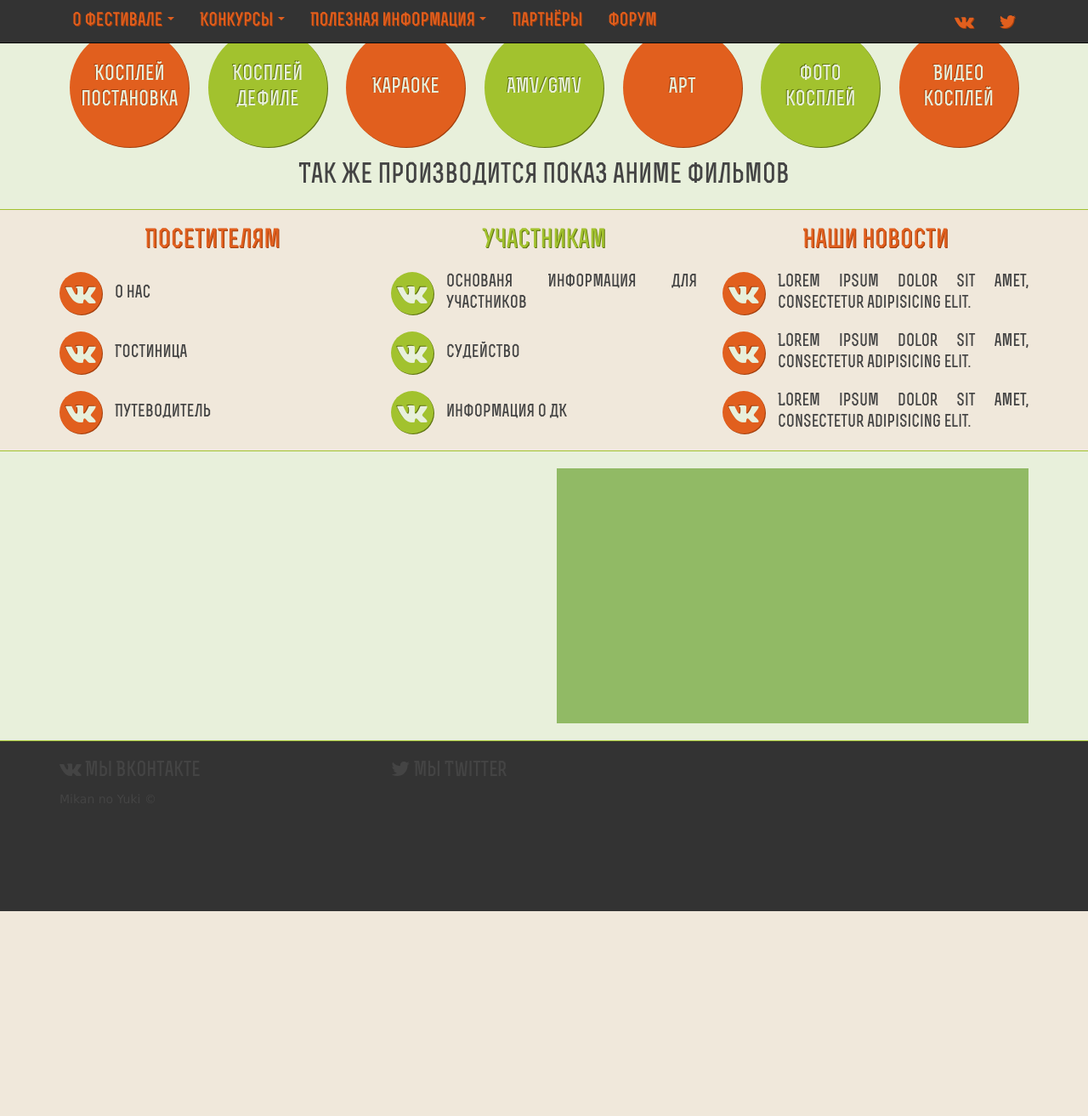
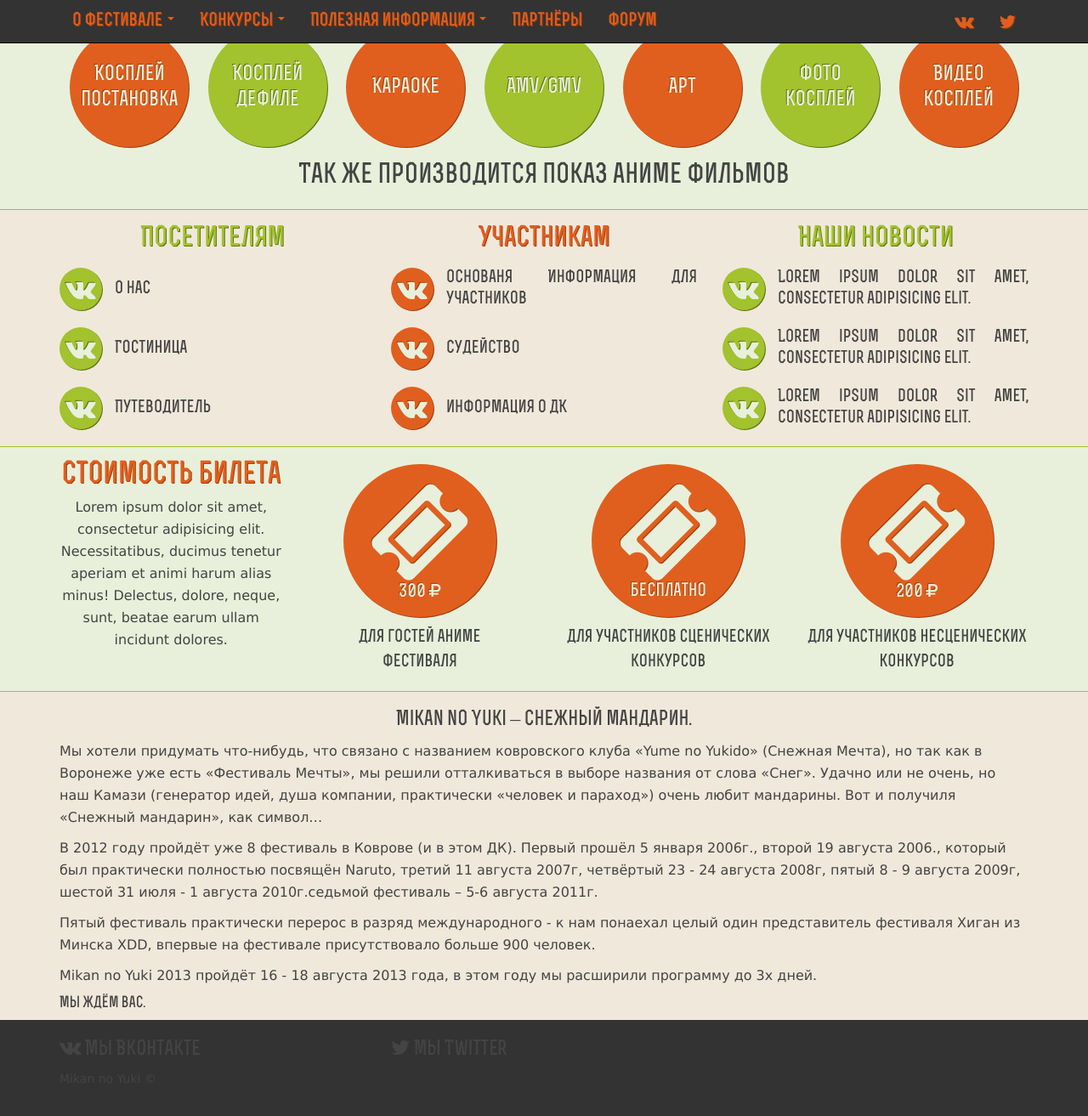
Before and after one commit to betatampw/mikan_v1, a Jekyll site: the page files/0.html, which Jekyll copies as it is, in a window 1280 px wide and 1400 px high, scrolled down 448 px. Shown: the top 1313 px of the window at 85% size. Built offline with Jekyll 4.4.1, drawn with Linux system fonts in a browser that asks for light colours; nearby versions of some CDN libraries; before the commit the page ends 1520 px from its top, so only the background shows below that.

Commit message:
price block

```diff
--- a/files/0.html
+++ b/files/0.html
@@ -163,6 +163,10 @@
       <div class="col-md-4 mainLinksCol">
         <h2 class="text-center">Посетителям</h2>
 
+
+
+
+
           <a class="mainLink" href="">
             <div class="mainLinkRound">
               <i class="fa fa-vk"></i>
@@ -194,6 +198,9 @@
 
       <div class="col-md-4 mainLinksCol">
         <h2 class="text-center green">Участникам</h2>
+
+
+
 
           <a class="mainLink" href="">
             <div class="mainLinkRound">
@@ -258,18 +265,60 @@
 
 </div>
 
-<div id="mapArea">
+<div id="priceArea">
   <div class="container">
+
     <div class="row">
-      <div class="col-md-6">
+      <div class="col-md-3">
+        <h2 class="orange">Стоимость билета</h2>
+<p>Lorem ipsum dolor sit amet, consectetur adipisicing elit. Necessitatibus, ducimus tenetur aperiam et animi harum alias minus! Delectus, dolore, neque, sunt, beatae earum ullam incidunt dolores.</p>
+      </div>
 
-      </div>
-      <div class="col-md-6">
-        <div class="mapBg">
-          <div id="YMapsID"></div>
+      <div class="col-md-3">
+      <div class="center">
+        <div class="ticket">
+          <i class="fa fa-ticket"></i>
+          <div class="price">
+            300 <i class="fa fa-rub"></i>
+          </div>
+        </div>
+        </div>
+        <div class="txt">
+           Для гостей аниме <br />фестиваля
         </div>
       </div>
+
+      <div class="col-md-3">
+      <div class="center">
+         <div class="ticket">
+          <i class="fa fa-ticket"></i>
+          <div class="price">
+            бесплатно
+          </div>
+        </div>
+        </div>
+
+        <div class="txt">
+          Для участников сценических <br />конкурсов
+        </div>
+      </div>
+
+      <div class="col-md-3">
+      <div class="center">
+         <div class="ticket">
+          <i class="fa fa-ticket"></i>
+          <div class="price">
+            200 <i class="fa fa-rub"></i>
+          </div>
+        </div>
+        </div>
+        <div class="txt">
+          Для участников несценических <br />конкурсов
+        </div>
+      </div>
+
     </div>
+
   </div>
 </div>
 
@@ -278,7 +327,17 @@
 
       <div id="contentArea">
         <div class="container">
+<h3>Mikan no Yuki – Снежный мандарин.</h3>
 
+<p>Мы хотели придумать что-нибудь, что связано с названием ковровского клуба «Yume no Yukido» (Снежная Мечта), но так как в Воронеже уже есть «Фестиваль Мечты», мы решили отталкиваться в выборе названия от слова «Снег». Удачно или не очень, но наш Камази (генератор идей, душа компании, практически «человек и параход») очень любит мандарины. Вот и получиля «Снежный мандарин», как символ…</p>
+
+<p>В 2012 году пройдёт уже 8 фестиваль в Коврове (и в этом ДК). Первый прошёл 5 января 2006г., второй 19 августа 2006., который был практически полностью посвящён Naruto, третий 11 августа 2007г, четвёртый 23 - 24 августа 2008г, пятый 8 - 9 августа 2009г, шестой 31 июля - 1 августа 2010г.седьмой фестиваль – 5-6 августа 2011г.</p>
+
+<p>Пятый фестиваль практически перерос в разряд международного - к нам понаехал целый один представитель фестиваля Хиган из Минска XDD, впервые на фестивале присутствовало больше 900 человек.</p>
+
+<p>Mikan no Yuki 2013 пройдёт 16 - 18 августа 2013 года, в этом году мы расширили программу до 3х дней.</p>
+
+<h4>Мы ждём вас.</h4>
 
         </div>
       </div>
--- a/files/css/style.css
+++ b/files/css/style.css
@@ -22,6 +22,21 @@ body h2,
 body h3,
 body h4 {font-family: RexBold;}
 body>ymaps {z-index: 1050;}
+
+body h2 {
+	font-size: 32px;
+	line-height: 28px;
+	margin-top: 0px;
+}
+
+
+p {
+font-family: "verdana", "arial", sans-serif;
+font-size: 16px;
+line-height: 26px;
+}
+
+
 .rexBold {font-family: RexBold;}
 .orange {color: #e15f1e !important; text-shadow: 1px 1px 0px #A33F0D;}
 .green {color: #a2c22e !important; text-shadow: 1px 1px 0px #5F7412;}
@@ -114,7 +129,7 @@ body>ymaps {z-index: 1050;}
 }
 
 
-#mainLinks {}
+#mainLinks {padding-top: 20px;}
 #mainLinks h2 {margin-bottom: 20px; color: #e15f1e !important; text-shadow: 1px 1px 0px #A33F0D;}
 #mainLinks .mainLink { min-height: 50px;
 	-webkit-transition: all 0.5s ease;
@@ -135,18 +150,31 @@ body>ymaps {z-index: 1050;}
 #mainLinks .mainLink .mainLinkTxt {font-family: RexBold; margin-left: 65px; font-size: 20px; line-height: 25px; color: #444444; text-align: justify;}
 #mainLinks .mainLink .mainLinkTxt div {height: 50px; display: table-cell; vertical-align: middle;}
 
-#mainLinks .mainLinksCol:nth-child(2n) h2{color: #a2c22e !important; text-shadow: 1px 1px 0px #5F7412;}
-#mainLinks .mainLinksCol:nth-child(2n) .mainLink .mainLinkRound i {
+#mainLinks .mainLinksCol:nth-child(2n+1) h2{color: #a2c22e !important; text-shadow: 1px 1px 0px #5F7412;}
+#mainLinks .mainLinksCol:nth-child(2n+1) .mainLink .mainLinkRound i {
 	background: #a2c22e;
 	-webkit-box-shadow: 1px 1px 0px 0px #5F7412;
 	-moz-box-shadow: 1px 1px 0px 0px #5F7412;
 	box-shadow: 1px 1px 0px 0px #5F7412;
 	text-shadow: -1px -1px 0px #5F7412;
 }
-#mainLinks .mainLinksCol:nth-child(2n) .mainLink .mainLinkTxt  { }
-#mapArea {border-top: 1px solid #a2c22e; border-bottom: 1px solid #a2c22e; background: #E8F0DB; padding: 20px 0; min-height: 100px;}
-#mapArea .mapBg {background: #91BA65;}
-#mapArea #YMapsID { width: 100%; height: 300px; opacity: 0.8;  }
+
+
+#priceArea {border-top: 1px solid #a2c22e; border-bottom: 1px solid #a2c22e; background: #E8F0DB; padding: 20px 0; min-height: 100px; text-align: center;  font-family: RexBold;}
+#priceArea h2 {font-size: 35px}
+#priceArea .center { width: 180px; margin: 0 auto;}
+#priceArea .ticket { display: table-cell; width: 180px; height: 180px; color: #E8F0DB; text-align: center; vertical-align: middle; border-radius: 150px; font-size: 120px; line-height: 30px;
+background: #e15f1e;
+-webkit-box-shadow: 1px 1px 0px 0px #A33F0D;
+-moz-box-shadow: 1px 1px 0px 0px #A33F0D;
+box-shadow: 1px 1px 0px 0px #A33F0D;
+text-shadow: -1px -1px 0px #A33F0D;
+}
+#priceArea .ticket .price {font-size: 21px; line-height: 20px;}
+#priceArea .ticket .price i {font-size: 19px;}
+#priceArea .txt {font-size: 20px; padding-top: 10px;}
+
+
 
 
 
--- a/files/js/script.js
+++ b/files/js/script.js
@@ -20,7 +20,7 @@ $("a[href^=#]").click(function(){
 */
 
 
-
+/*
 // ymaps
 ymaps.ready(function () {
     var myMap = new ymaps.Map('YMapsID', {
@@ -48,3 +48,4 @@ ymaps.ready(function () {
     myMap.geoObjects.add(myPlacemark);
     myPlacemark.openBalloon();
 });
+*/
```
